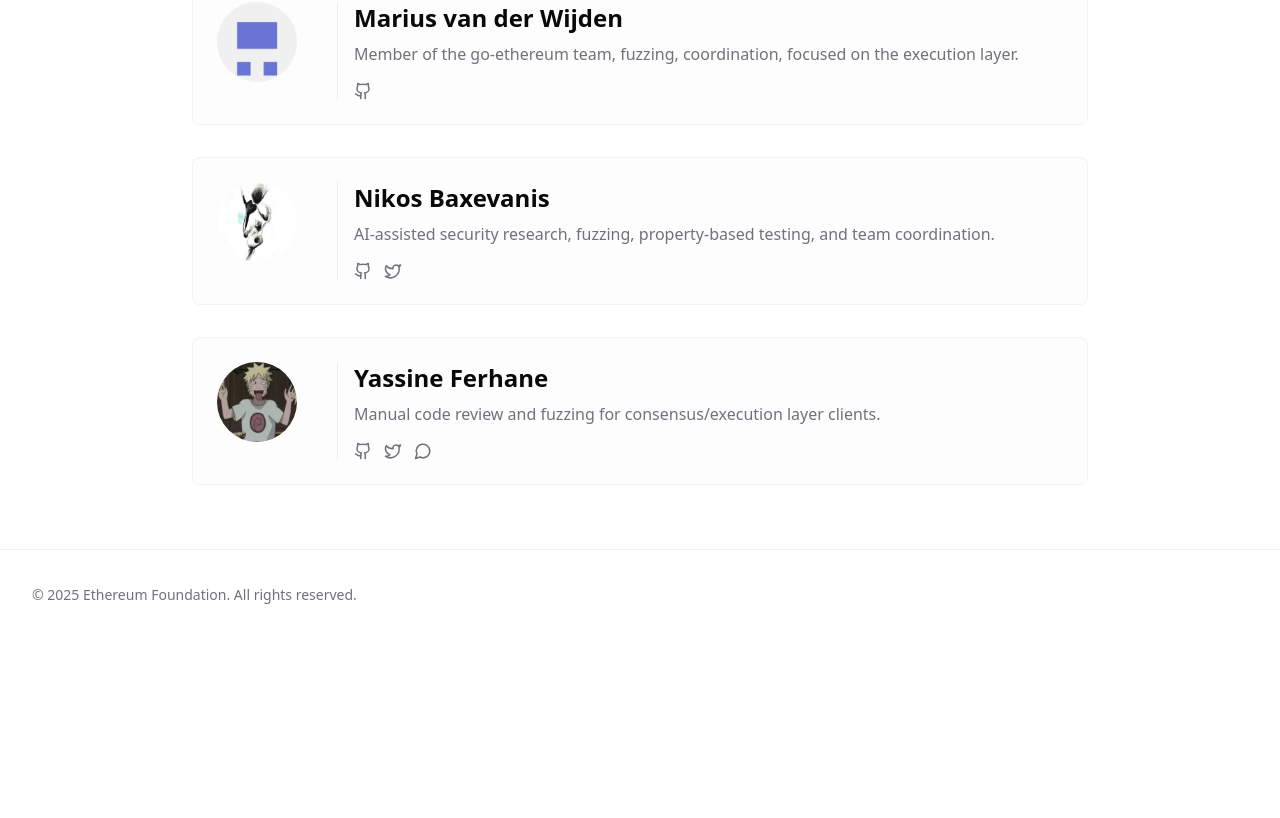
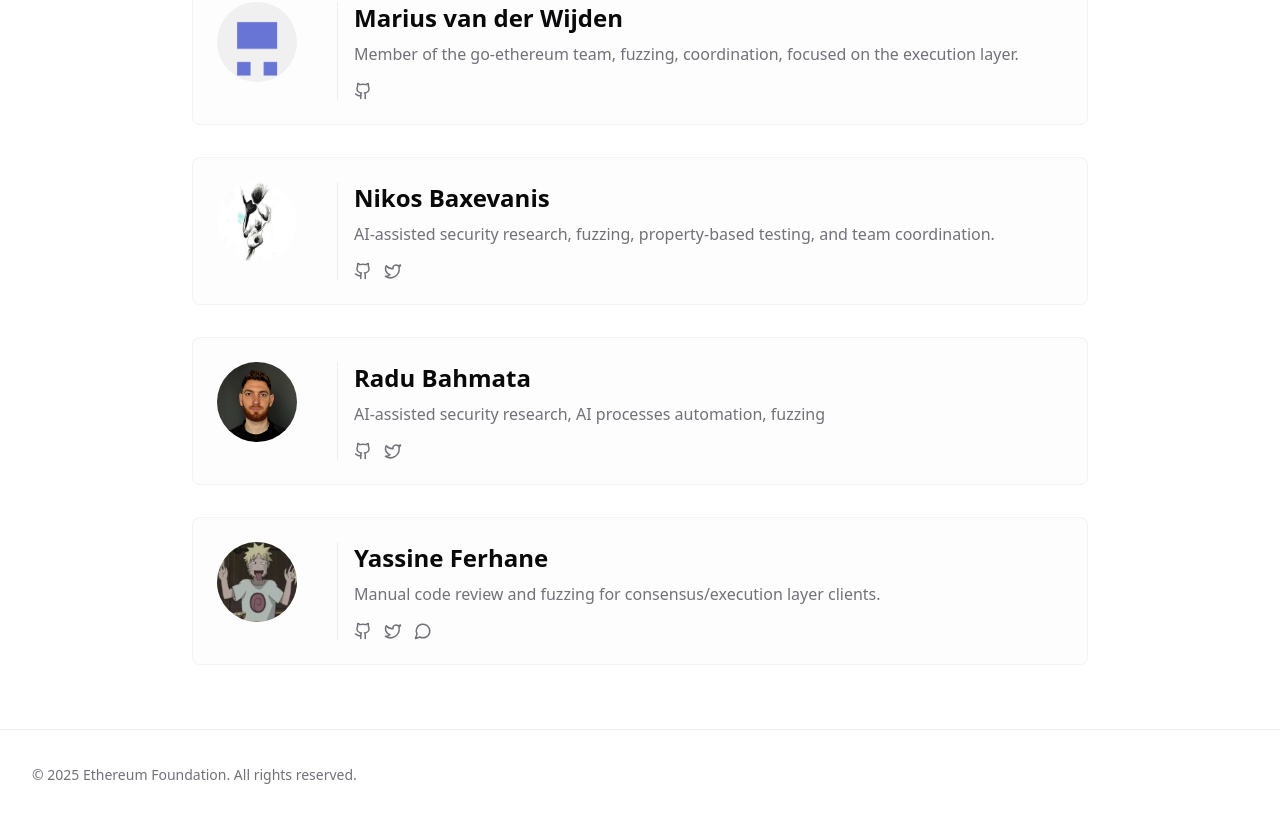
Before and after one commit to ethereum/protocol-security, a React (Vite) app: page /team in a window 1280 px wide. Shown: the part 683-1501 px from the top of the page. Before the commit the page ends 1321 px from the top, so only its background shows below. Built offline with nearby package versions, Linux system fonts and the light colour scheme.

Commit message:
Add Radu Bahmata to team page

```diff
--- a/src/pages/team.tsx
+++ b/src/pages/team.tsx
@@ -46,6 +46,13 @@ const teamMembers: TeamMember[] = [
     twitter: 'https://x.com/nikosbaxevanis',
     signal: '',
     image: '/images/nikos.jpg',
+  },
+  {
+    name: 'Radu Bahmata',
+    description: 'AI-assisted security research, AI processes automation, fuzzing',
+    github: 'https://github.com/radubahmata',
+    twitter: 'https://x.com/bowtiedradone',
+    image: '/images/radu.jpg',
   },
   {
     name: 'Yassine Ferhane',
```
Also changed, not shown: public/images/radu.jpg (added).
